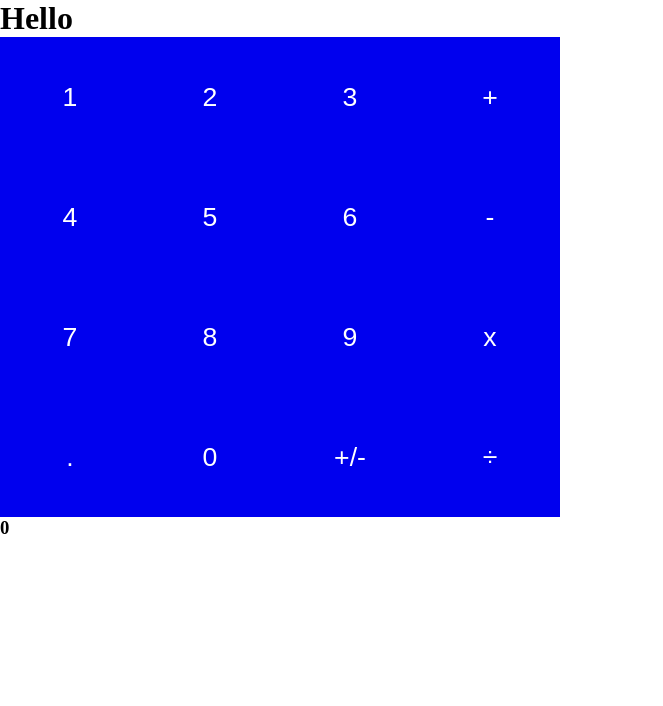
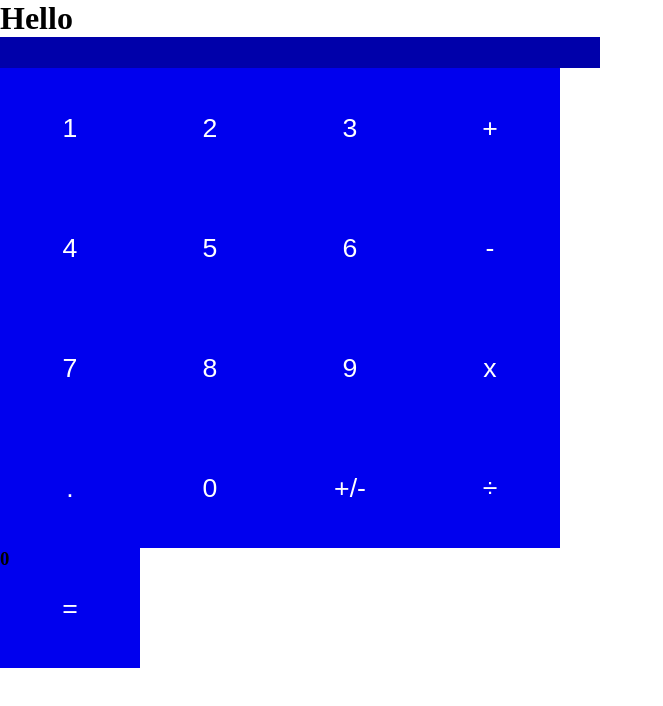
Before and after one commit to ThatSpartan/calculator, a plain HTML site: page index.html in a window 1280 px wide. Shown: the whole page, without its empty margins (0-663 px from the left). Drawn offline with Linux system fonts and the light colour scheme.

Commit message:
added = sign and input label

```diff
--- a/index.html
+++ b/index.html
@@ -9,6 +9,8 @@
     <body>
 
         <h1>Hello</h1>
+
+        <input type="text" class="input_label" id="">
 
         <ul id="buttons">
             <li><a class="button" onclick="action(this)"><span>1</span></a></li>
@@ -25,8 +27,9 @@
             <li><a class="button" onclick="action(this)"><span>x</span></a></li>
             <li><a class="button" onclick="action(this)"><span>.</span></a></li>
             <li><a class="button" onclick="action(this)"><span>0</span></a></li>
-            <li><a class="button" onclick="action(this)"><span>+</span>/-</a></li>
+            <li><a class="button" onclick="action(this)"><span>+/-</span></a></li>
             <li><a class="button" onclick="action(this)"><span>÷</span></a></li>
+            <li><a class="button" onclick="action(this)"><span>=</span></a></li>
         </ul>
 
         <h3 id="thestring">0</h3>
--- a/javascript.js
+++ b/javascript.js
@@ -57,6 +57,9 @@ function action(sender) {
         case 'x':
             thestring += 'x';
             break;
+        case '=':
+            thestring += '=';
+            break;
     };
 
     document.getElementById("thestring").innerHTML = thestring;
--- a/stylesheet.css
+++ b/stylesheet.css
@@ -7,6 +7,16 @@
 html, body {
     width: 100%;
     height: 100%;
+}
+.input_label {
+    font-size: 15pt;
+    background-color: #00a;
+    border: 3pt solid #00a;
+    color: #fff;
+    width: 100%;
+    display: block;
+    max-width: 30em;
+    box-sizing: border-box;
 }
 
 #buttons {
```
